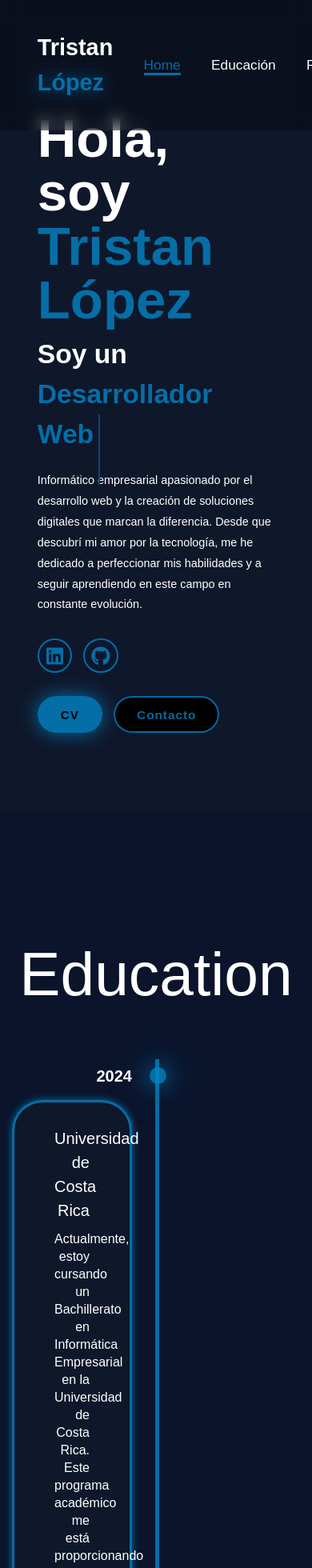
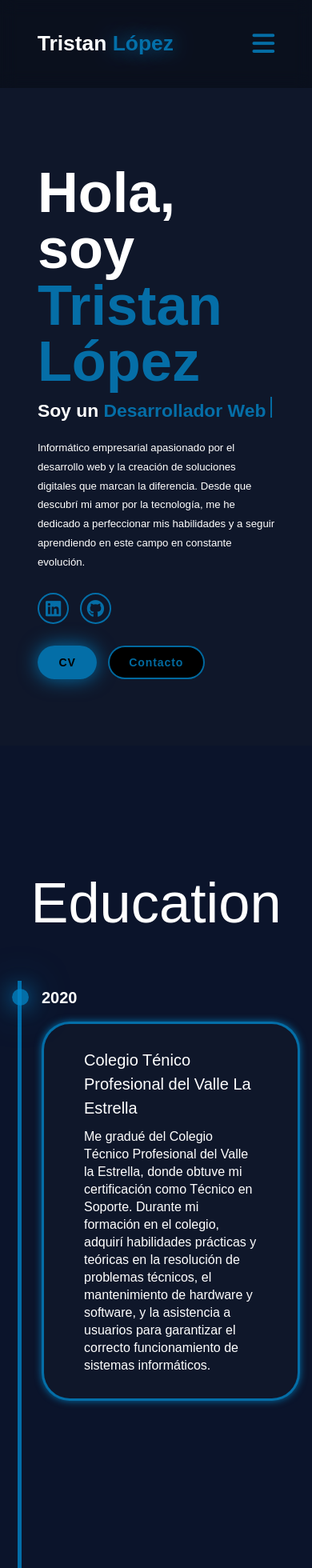
Before and after one commit to TristanTico/TristanPortafolio, a React (Vite) app: page / in a window 390 px wide. Shown: the top 1960 px of the page at 80% size. Built offline with nearby package versions, Linux system fonts and the light colour scheme.

Commit message:
Tercer commit

```diff
--- a/package.json
+++ b/package.json
@@ -10,6 +10,7 @@
     "preview": "vite preview"
   },
   "dependencies": {
+    "flowbite-react": "^0.9.0",
     "react": "^18.2.0",
     "react-dom": "^18.2.0"
   },
--- a/src/App.jsx
+++ b/src/App.jsx
@@ -3,6 +3,7 @@ import Navbar from "./components/Header/Navbar";
 import Educacion from "./components/Body/Educacion";
 import Proyectos from "./components/Body/Proyectos";
 import Footer from "./components/Body/Footer";
+import Habilidades from "./components/Body/Habilidades";
 
 function App() {
   return (
@@ -10,6 +11,7 @@ function App() {
       <Navbar />
       <Home />
       <Educacion />
+      <Habilidades/>
       <Proyectos />
       <Footer/>
     </>
--- a/src/components/Body/Educacion.jsx
+++ b/src/components/Body/Educacion.jsx
@@ -5,6 +5,21 @@ const Educacion = () => {
     <section className="education" id="education">
       <h2 className="heading">Education</h2>
       <div className="timeline-items">
+        <div className="timeline-item">
+          <div className="timeline-dot"></div>
+          <div className="timeline-date">2020</div>
+          <div className="timeline-content">
+            <h3>Colegio Ténico Profesional del Valle La Estrella</h3>
+            <p>
+              Me gradué del Colegio Técnico Profesional del Valle la Estrella,
+              donde obtuve mi certificación como Técnico en Soporte. Durante mi
+              formación en el colegio, adquirí habilidades prácticas y teóricas
+              en la resolución de problemas técnicos, el mantenimiento de
+              hardware y software, y la asistencia a usuarios para garantizar el
+              correcto funcionamiento de sistemas informáticos.
+            </p>
+          </div>
+        </div>
 
         <div className="timeline-item">
           <div className="timeline-dot"></div>
--- /dev/null
+++ b/src/components/Body/Habilidades.jsx
@@ -0,0 +1,46 @@
+import React from "react";
+import { Carousel } from "flowbite-react";
+
+const Habilidades = () => {
+  return (
+    <section className="habilidades" id="habilidades">
+      <h2 className="heading text-center text-3xl font-bold mb-8">Habilidades</h2>
+      <div className="flex justify-center">
+        <div className="w-full max-w-3xl h-96">
+          <Carousel indicators={false}>
+            <div className="flex justify-center items-center h-full">
+              <i className="fab fa-html5 text-9xl text-orange-600"></i>
+            </div>
+            <div className="flex justify-center items-center h-full">
+              <i className="fab fa-css3-alt text-9xl text-blue-600"></i>
+            </div>
+            <div className="flex justify-center items-center h-full">
+              <i className="fab fa-js text-9xl text-yellow-500"></i>
+            </div>
+            <div className="flex justify-center items-center h-full">
+              <i className="fab fa-react text-9xl text-blue-500"></i>
+            </div>
+            <div className="flex justify-center items-center h-full">
+              <i className="fab fa-bootstrap text-9xl text-purple-600"></i>
+            </div>
+            <div className="flex justify-center items-center h-full">
+              <i className="fab fa-laravel text-9xl text-purple-600"></i>
+            </div>
+            <div className="flex justify-center items-center h-full">
+              <i className="fab fa-node text-9xl text-purple-600"></i>
+            </div>
+            <div className="flex justify-center items-center h-full">
+              <i className="fa-solid fa-database text-9xl text-purple-600"></i>
+            </div>
+            <div className="flex justify-center items-center h-full">
+              <i className="fab fa-php text-9xl text-purple-600"></i>
+            </div>
+
+          </Carousel>
+        </div>
+      </div>
+    </section>
+  );
+};
+
+export default Habilidades;
--- a/src/components/Body/Proyectos.jsx
+++ b/src/components/Body/Proyectos.jsx
@@ -4,7 +4,7 @@ const Proyectos = () => {
   return (
     <div>
       <h2 className="heading">Proyectos</h2>
-      <section className="my-12 flex flex-col items-center justify-center w-[90%] m-auto lg:flex-row">
+      <section id="proyectos" className="my-12 flex flex-col items-center justify-center w-[90%] m-auto lg:flex-row">
         <div className="border-1 rounded-l bg-slate-800 m-5">
           <div className="m-2">
             <img
--- a/src/components/Header/Navbar.jsx
+++ b/src/components/Header/Navbar.jsx
@@ -1,20 +1,62 @@
-import React from "react";
+import React, { useEffect, useState, useRef } from "react";
 
 const Navbar = () => {
+  const [menuActive, setMenuActive] = useState(false);
+  const [activeSection, setActiveSection] = useState("#home");
+  const sectionsRef = useRef([]);
+
+  useEffect(() => {
+    sectionsRef.current = document.querySelectorAll("section");
+  }, []);
+
+  const handleScroll = () => {
+    const scrollPos = window.scrollY;
+    sectionsRef.current.forEach((sec) => {
+      const top = sec.offsetTop - 150;
+      const height = sec.offsetHeight;
+      const id = "#" + sec.getAttribute("id");
+      if (scrollPos >= top && scrollPos < top + height) {
+        setActiveSection(id);
+      }
+    });
+  };
+
+  useEffect(() => {
+    window.addEventListener("scroll", handleScroll);
+    return () => {
+      window.removeEventListener("scroll", handleScroll);
+    };
+  }, []);
+
+  const handleMenuClick = () => {
+    setMenuActive(!menuActive);
+  };
+
   return (
     <header className="header">
       <a href="#home" className="logo">
         Tristan <span>López</span>
       </a>
-      <i className="fa-solid fa-bars" id="menu-icon"></i>
-      <nav className="navbar">
-        <a href="#home" className="active">
+      <i className={`fa-solid ${menuActive ? "fa-x" : "fa-bars"}`} id="menu-icon" onClick={handleMenuClick}></i>
+      <nav className={`navbar ${menuActive ? "active" : ""}`}>
+        <a href="#home" className={activeSection === "#home" ? "active" : ""}>
           Home
         </a>
-        <a href="#education">Educación</a>
-        <a href="#proyectos">Proyectos</a>
-        <a href="#services">Servicios</a>
-        <a href="#contact">Conacto</a>
+        <a href="#education" className={activeSection === "#education" ? "active" : ""}>
+          Educación
+        </a>
+        <a href="#habilidades" className={activeSection === "#habilidades" ? "active" : ""}>
+          Habilidades
+        </a>
+        <a href="#proyectos" className={activeSection === "#proyectos" ? "active" : ""}>
+          Proyectos
+        </a>
+        <a href="#services" className={activeSection === "#services" ? "active" : ""}>
+          Servicios
+        </a>
+        <a href="#contact" className={activeSection === "#contact" ? "active" : ""}>
+          Contacto
+        </a>
       </nav>
     </header>
   );
--- a/src/index.css
+++ b/src/index.css
@@ -9,7 +9,6 @@
   text-decoration: none;
   border: none;
   outline: none;
-  scroll-behavior: smooth;
   font-family: "Poppins", sans-serif;
 }
 
@@ -22,6 +21,7 @@
 
 html {
   font-size: 60%;
+  scroll-behavior: smooth;
   overflow-x: hidden;
 }
 
@@ -387,3 +387,102 @@ span {
   background-color: var(--bg-color);
   width: 50px;
 }
+
+
+@media (max-width: 1285px) {
+  html {
+    font-size: 55%;
+  }
+  .services-container {
+    padding-bottom: 7rem;
+    grid-template-columns: repeat(2, 1fr);
+    margin: 0 5rem;
+  }
+}
+
+@media (max-width: 991px) {
+  header {
+    padding: 2rem 3%;
+  }
+  section {
+    padding: 10rem 3% 2rem;
+  }
+  .timeline-items::before {
+    left: 7px;
+  }
+  .timeline-item:nth-child(odd) {
+    padding-right: 0;
+    text-align: left;
+  }
+
+  .timeline-item:nth-child(odd),
+  .timeline-item:nth-child(even) {
+    padding-left: 37px;
+  }
+
+  .timeline-dot {
+    left: 0;
+  }
+
+  .services {
+    padding-bottom: 7rem;
+  }
+}
+
+@media (max-width: 895px) {
+  #menu-icon {
+    display: block;
+  }
+  .navbar{
+    position: absolute;
+    top: 100%;
+    right: 0;
+    width: 50%;
+    padding: 1rem 3%;
+    background: rgba(0, 0, 0, 0.8);
+    backdrop-filter: blur(20px);
+    border-bottom-left-radius: 2rem;
+    border-left: 2px solid var(--main-color);
+    border-bottom: 2px solid var(--main-color);
+    display: none;
+  }
+
+  .navbar.active {
+    display: block;
+  }
+
+  .navbar a {
+    display: block;
+    font-size: 2rem;
+    margin: 3rem 0;
+    color: white;
+  }
+
+  .home{
+    flex-direction: column-reverse;
+    margin: 5rem 4rem;
+  }
+
+  .home-content h3 {
+    font-size: 2.6rem;
+  }
+
+  .home-content h1 {
+    font-size: 8rem;
+    margin-top: 3rem;
+  }
+
+  .home-content p {
+    max-width: 600px;
+    margin: 0 auto;
+  }
+
+  .services h2 {
+    margin-bottom: 3rem;
+  }
+
+  .services-container{
+    grid-template-columns: repeat(1, 1fr);
+  }
+
+}
--- a/tailwind.config.js
+++ b/tailwind.config.js
@@ -1,3 +1,4 @@
+const flowbite = require("flowbite-react/tailwind");
 /** @type {import('tailwindcss').Config} */
 export default {
   content: [
@@ -5,6 +6,7 @@ export default {
     "./src/**/*.{js,ts,jsx,tsx}",
     "./pages/**/*.{html,js}",
     "./components/**/*.{html,js}",
+    flowbite.content(),
   ],
   theme: {
     extend: {
@@ -13,5 +15,5 @@ export default {
       },
     },
   },
-  plugins: [],
+  plugins: [flowbite.plugin()],
 };
```
Also changed, not shown: src/assets/img/react.png (added), 1 other file (tests, documents, lock files or other folders).
